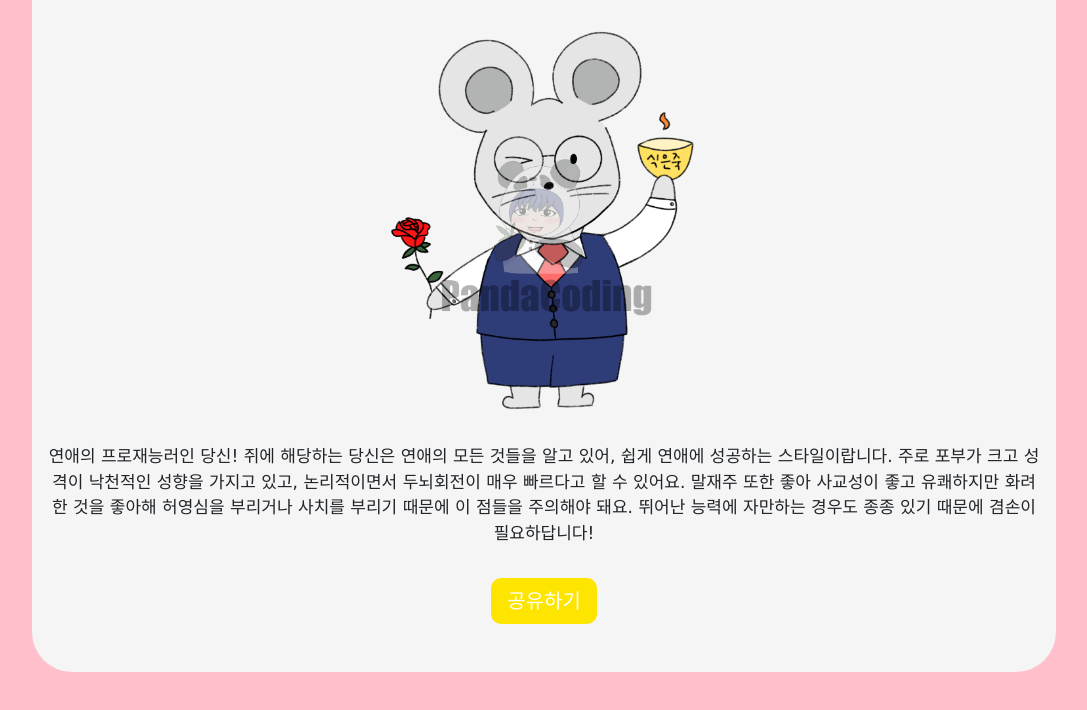
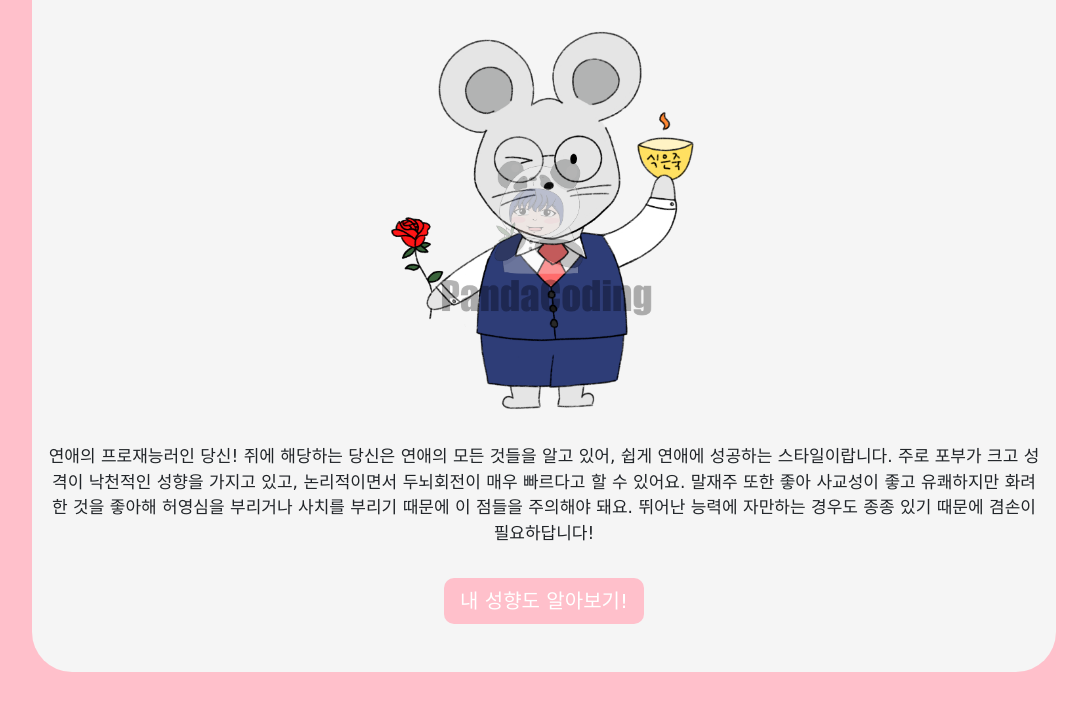
Before and after one commit to timber3/12_animal, a plain HTML site: page page/result-0.html in a window 1280 px wide. Shown: the part 194-904 px from the top of the page, without its empty margins (96-1183 px from the left). Drawn offline with nearby package versions, Linux system fonts and the light colour scheme; a script that the page names is missing; a web font is replaced by a local one.

Commit message:
result-0 창에서는 참여 버튼으로 만들고 index.html로 연결

```diff
--- a/css/result.css
+++ b/css/result.css
@@ -33,3 +33,16 @@
   text-align: center;
   border-radius: 40px;
 }
+
+.gohome {
+  color: white;
+  background-color: pink;
+  font-size : 20px;
+  border : 0px;
+  border-radius: 10px;
+}
+
+.gohome:hover, .gohome:focus{
+  background-color: whitesmoke;
+  color: pink;
+}
--- a/page/result-0.html
+++ b/page/result-0.html
@@ -49,8 +49,13 @@
     <div class="resultDesc">
       <p>연애의 프로재능러인 당신! 쥐에 해당하는 당신은 연애의 모든 것들을 알고 있어, 쉽게 연애에 성공하는 스타일이랍니다. 주로 포부가 크고 성격이 낙천적인 성향을 가지고 있고, 논리적이면서 두뇌회전이 매우 빠르다고 할 수 있어요. 말재주 또한 좋아 사교성이 좋고 유쾌하지만 화려한 것을 좋아해 허영심을 부리거나 사치를 부리기 때문에 이 점들을 주의해야 돼요. 뛰어난 능력에 자만하는 경우도 종종 있기 때문에 겸손이 필요하답니다! </p>
     </div>
+    <script type="text/javascript">
+      function moveHome(){
+        location.href = "/index.html";
+      }
+    </script>
 
-    <input type="button" value="공유하기" class = "kakao mt-3 py-2 px-3" onclick = "kakaoShare()">
+    <input type="button" value="내 성향도 알아보기!" class = "gohome mt-3 py-2 px-3" onclick = "moveHome()">
 
   </section>
 </body>
```
